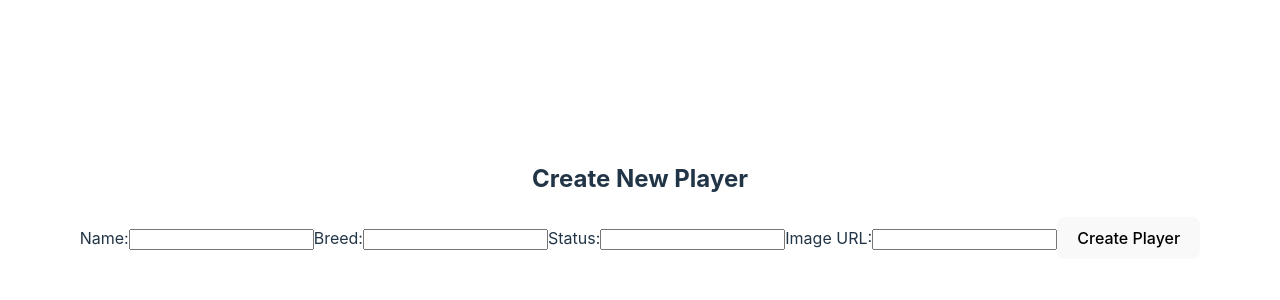
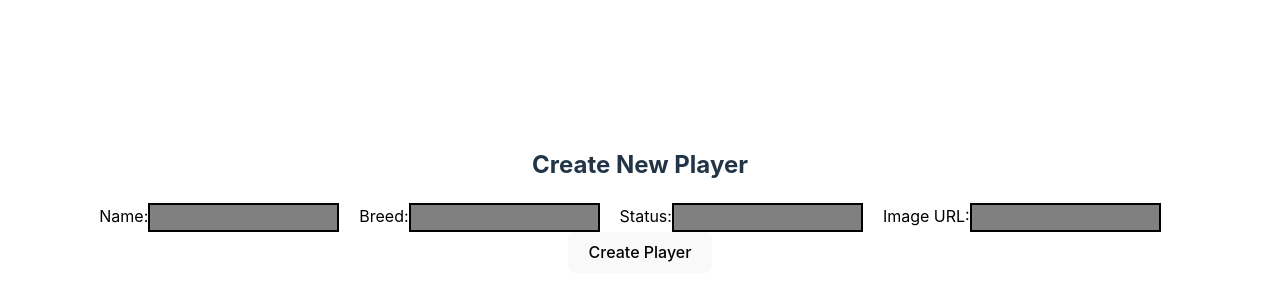
Before and after one commit to gulch2k/block-29-puppy-pals, a React (Vite) app in the folder puppy-pals/: page / in a window 1280 px wide. Shown: the part 200-500 px from the top of the page. Built offline with nearby package versions, Linux system fonts and the light colour scheme; no server answers.

Commit message:
updated code

```diff
--- a/puppy-pals/src/App.css
+++ b/puppy-pals/src/App.css
@@ -61,3 +61,41 @@
 .player-card h4 {
   color: black;
 }
+
+.form-container {
+  max-width: 1200px;
+  margin: 0 auto;
+}
+
+.player-form {
+  display: flex;
+  flex-direction: column;
+}
+
+.form-label {
+  margin-bottom: 10px;
+  color: rgb(0, 0, 0);
+
+}
+
+
+.form-input {
+  padding: 5px;
+  border: 2px solid #000000;
+  margin-right: 20px;
+  background-color: grey;
+
+}
+
+.form-button {
+  padding: 10px 20px;
+  background-color: #007bff;
+  color: #fff;
+  border: none;
+  border-radius: 4px;
+  cursor: pointer;
+}
+
+.form-button:hover {
+  background-color: #0056b3;
+}
--- a/puppy-pals/src/components/API.jsx
+++ b/puppy-pals/src/components/API.jsx
@@ -26,7 +26,7 @@ export const fetchPlayer = async (id) => {
   }
 };
 
-export const handleDelete = async (id) => {
+export const handleDelete = async (id,navigate) => {
   try {
     const response = await fetch(`${BASE_URL}/players/${id}`, {
       method: "DELETE"
--- a/puppy-pals/src/components/NewPlayerForm.jsx
+++ b/puppy-pals/src/components/NewPlayerForm.jsx
@@ -30,43 +30,47 @@ const NewPlayerForm = () => {
   };
 
   return (
-    <div>
+    <div className="form-container">
       <h2>Create New Player</h2>
       <form onSubmit={handleSubmit}>
-        <label>
+        <label className="form-label">
           Name:
           <input
             type="text"
             name="name"
             value={player.name}
             onChange={handleChange}
+            className="form-input"
           />
         </label>
-        <label>
+        <label className="form-label">
           Breed:
           <input
             type="text"
             name="breed"
             value={player.breed}
             onChange={handleChange}
+            className="form-input"
           />
         </label>
-        <label>
+        <label className="form-label">
           Status:
           <input
             type="text"
             name="status"
             value={player.status}
             onChange={handleChange}
+            className="form-input"
           />
         </label>
-        <label>
+        <label className="form-label">
           Image URL:
           <input
             type="text"
             name="imageUrl"
             value={player.imageUrl}
             onChange={handleChange}
+            className="form-input"
           />
         </label>
         <button type="submit">Create Player</button>
--- a/puppy-pals/src/components/SinglePlayer.jsx
+++ b/puppy-pals/src/components/SinglePlayer.jsx
@@ -32,7 +32,7 @@ export default function SinglePlayer() {
       <p>Breed: {player.breed}</p>
       <p>Status: {player.status}</p>
       <button onClick={() => navigate("/")}>Go Home</button>
-      <button className="delete-btn" onClick={() => handleDelete(player.id)}>
+      <button className="delete-btn" onClick={() => handleDelete(player.id, navigate)}>
         Dont click me!
       </button>
     </div>
```
